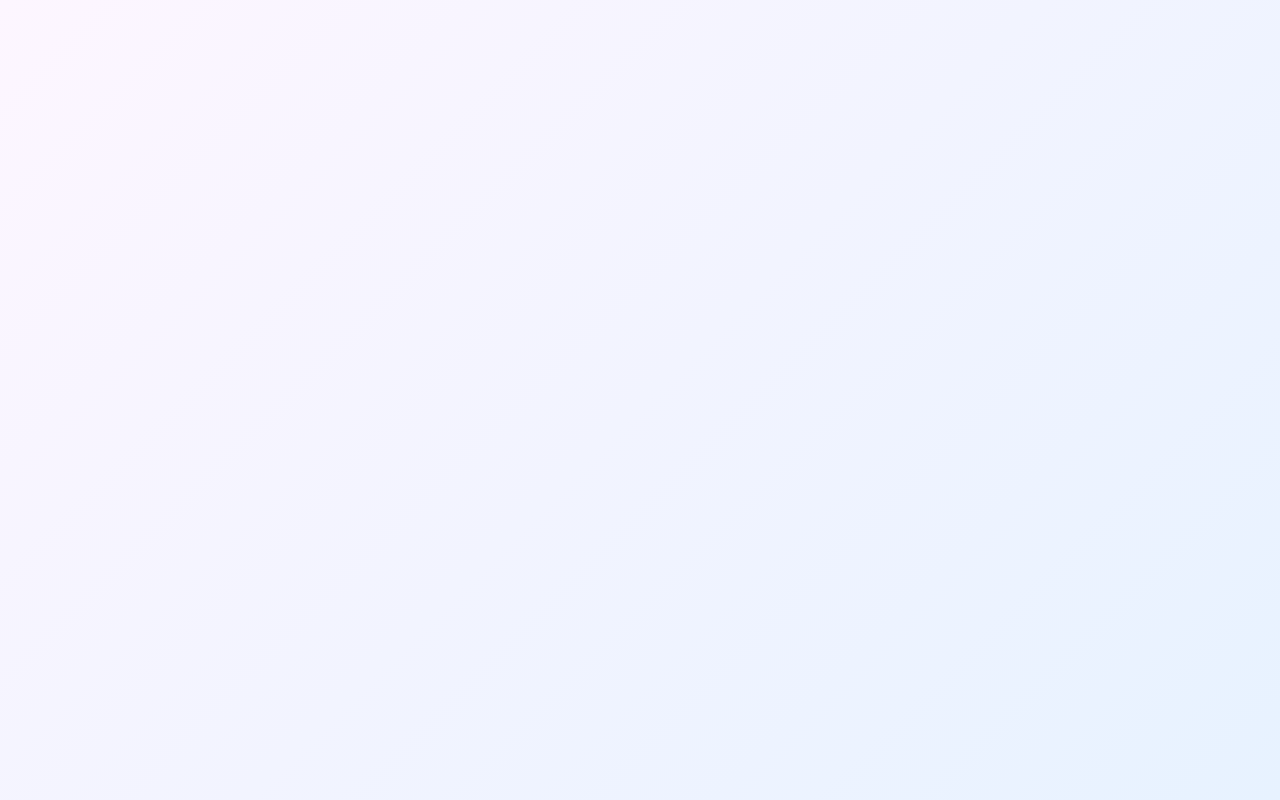
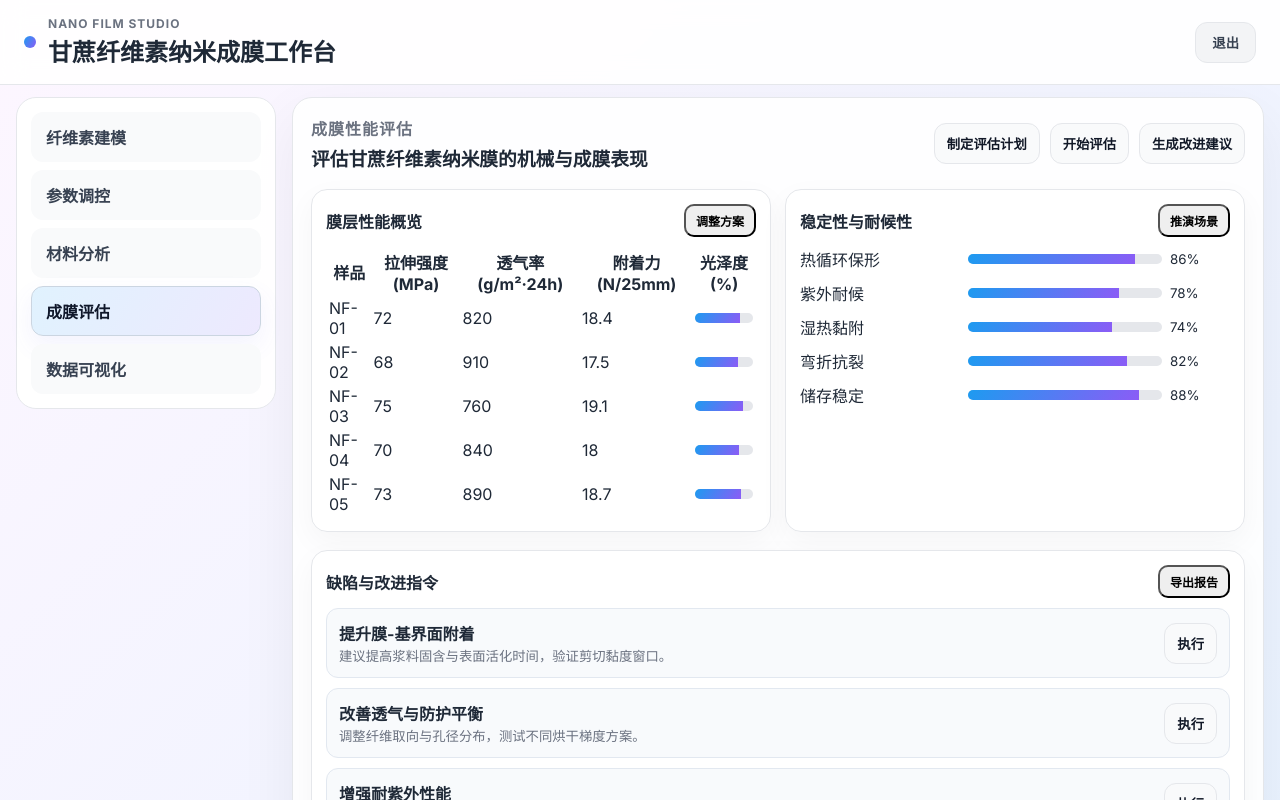
Before and after one commit to cqxzkeji/Copyright, a Vue app: page /main/evaluation in a window 1280 px wide. Before the commit this address had no page. Shown: the top 800 px of the page. Built offline with nearby package versions, Linux system fonts and the light colour scheme; sample sign-in values are in the browser's storage.

Commit message:
Add film evaluation module to dashboard

```diff
--- a/src/router/index.js
+++ b/src/router/index.js
@@ -4,6 +4,7 @@ import Main from '../views/Main.vue';
 import FiberModeling from '../views/FiberModeling.vue';
 import ParameterControl from '../views/ParameterControl.vue';
 import MaterialAnalysis from '../views/MaterialAnalysis.vue';
+import FilmEvaluation from '../views/FilmEvaluation.vue';
 import DataVisualization from '../views/DataVisualization.vue';
 
 const routes = [
@@ -18,6 +19,7 @@ const routes = [
       { path: 'modeling', name: 'modeling', component: FiberModeling },
       { path: 'control', name: 'control', component: ParameterControl },
       { path: 'analysis', name: 'analysis', component: MaterialAnalysis },
+      { path: 'evaluation', name: 'evaluation', component: FilmEvaluation },
       { path: 'visualization', name: 'visualization', component: DataVisualization }
     ]
   }
--- /dev/null
+++ b/src/views/FilmEvaluation.vue
@@ -0,0 +1,386 @@
+<template>
+  <div class="module">
+    <header class="header">
+      <div>
+        <p class="eyebrow">成膜性能评估</p>
+        <h3>评估甘蔗纤维素纳米膜的机械与成膜表现</h3>
+      </div>
+      <div class="actions">
+        <button class="ghost" @click="showPlan = true">制定评估计划</button>
+        <button class="primary" @click="startProgress('启动膜层稳态评估')">开始评估</button>
+        <button class="accent" @click="showAlert = true">生成改进建议</button>
+      </div>
+    </header>
+
+    <section class="grid">
+      <div class="card">
+        <div class="card-header">
+          <h4>膜层性能概览</h4>
+          <button class="mini" @click="showPlan = true">调整方案</button>
+        </div>
+        <table>
+          <thead>
+            <tr>
+              <th>样品</th>
+              <th>拉伸强度 (MPa)</th>
+              <th>透气率 (g/m²·24h)</th>
+              <th>附着力 (N/25mm)</th>
+              <th>光泽度 (%)</th>
+            </tr>
+          </thead>
+          <tbody>
+            <tr v-for="row in samples" :key="row.id">
+              <td>{{ row.id }}</td>
+              <td>{{ row.tensile }}</td>
+              <td>{{ row.breathability }}</td>
+              <td>{{ row.adhesion }}</td>
+              <td>
+                <div class="bar">
+                  <div class="value" :style="{ width: row.gloss + '%' }"></div>
+                </div>
+              </td>
+            </tr>
+          </tbody>
+        </table>
+      </div>
+
+      <div class="card">
+        <div class="card-header">
+          <h4>稳定性与耐候性</h4>
+          <button class="mini" @click="showStability = true">推演场景</button>
+        </div>
+        <div class="chart">
+          <div v-for="(item, idx) in stability" :key="idx" class="slice">
+            <span>{{ item.label }}</span>
+            <div class="bar">
+              <div class="value" :style="{ width: item.score + '%' }"></div>
+            </div>
+            <small>{{ item.score }}%</small>
+          </div>
+        </div>
+      </div>
+    </section>
+
+    <section class="grid single">
+      <div class="card">
+        <div class="card-header">
+          <h4>缺陷与改进指令</h4>
+          <button class="mini" @click="startProgress('导出评估报告')">导出报告</button>
+        </div>
+        <ul class="actions-list">
+          <li v-for="action in actions" :key="action.title">
+            <div>
+              <p class="action-title">{{ action.title }}</p>
+              <small class="muted">{{ action.detail }}</small>
+            </div>
+            <button class="ghost" @click="openAction(action.title)">执行</button>
+          </li>
+        </ul>
+      </div>
+    </section>
+
+    <ModalDialog v-model="showPlan" title="制定评估计划" @confirm="confirmPlan">
+      <form class="form" @submit.prevent>
+        <label>目标膜厚 (nm)
+          <input v-model.number="plan.thickness" type="number" min="50" />
+        </label>
+        <label>测试环境
+          <select v-model="plan.environment">
+            <option>常温常湿</option>
+            <option>高温高湿</option>
+            <option>低温干燥</option>
+          </select>
+        </label>
+        <label>循环次数
+          <input v-model.number="plan.cycles" type="number" min="1" />
+        </label>
+      </form>
+    </ModalDialog>
+
+    <ModalDialog v-model="showStability" title="耐候性推演" @confirm="confirmStability">
+      <form class="form" @submit.prevent>
+        <label>紫外剂量 (J/cm²)
+          <input v-model.number="stabilityForm.uv" type="number" min="0" />
+        </label>
+        <label>湿热时间 (h)
+          <input v-model.number="stabilityForm.humidity" type="number" min="0" />
+        </label>
+        <label>机械循环 (次)
+          <input v-model.number="stabilityForm.cycles" type="number" min="0" />
+        </label>
+      </form>
+    </ModalDialog>
+
+    <ModalDialog v-model="showAlert" title="生成改进建议" @confirm="confirmAlert">
+      <form class="form" @submit.prevent>
+        <label>关注指标
+          <select v-model="alertTarget">
+            <option>附着力</option>
+            <option>透气率</option>
+            <option>膜层光泽</option>
+          </select>
+        </label>
+        <label>备注
+          <input v-model="alertNote" placeholder="例如：提升对油性底材的附着力" />
+        </label>
+      </form>
+    </ModalDialog>
+
+    <ProgressDialog
+      v-model="showProgress"
+      :progress="progress"
+      title="评估进行中"
+      :description="progressLabel"
+    />
+  </div>
+</template>
+
+<script setup>
+import { reactive, ref } from 'vue';
+import ModalDialog from '../components/ModalDialog.vue';
+import ProgressDialog from '../components/ProgressDialog.vue';
+
+const samples = ref([
+  { id: 'NF-01', tensile: 72, breathability: 820, adhesion: 18.4, gloss: 78 },
+  { id: 'NF-02', tensile: 68, breathability: 910, adhesion: 17.5, gloss: 74 },
+  { id: 'NF-03', tensile: 75, breathability: 760, adhesion: 19.1, gloss: 82 },
+  { id: 'NF-04', tensile: 70, breathability: 840, adhesion: 18.0, gloss: 76 },
+  { id: 'NF-05', tensile: 73, breathability: 890, adhesion: 18.7, gloss: 80 }
+]);
+
+const stability = ref([
+  { label: '热循环保形', score: 86 },
+  { label: '紫外耐候', score: 78 },
+  { label: '湿热黏附', score: 74 },
+  { label: '弯折抗裂', score: 82 },
+  { label: '储存稳定', score: 88 }
+]);
+
+const actions = ref([
+  { title: '提升膜-基界面附着', detail: '建议提高浆料固含与表面活化时间，验证剪切黏度窗口。' },
+  { title: '改善透气与防护平衡', detail: '调整纤维取向与孔径分布，测试不同烘干梯度方案。' },
+  { title: '增强耐紫外性能', detail: '引入抗氧化助剂并优化膜厚梯度，记录老化前后差异。' },
+  { title: '降低卷曲残余应力', detail: '降低张力区间并增加缓冷段，监测残余应变释放。' },
+  { title: '提升光泽与透明度', detail: '优化分散超声时间，筛选低折射差添加剂。' }
+]);
+
+const showPlan = ref(false);
+const showStability = ref(false);
+const showAlert = ref(false);
+const showProgress = ref(false);
+const progress = ref(12);
+const progressLabel = ref('准备设备与样品');
+const alertTarget = ref('附着力');
+const alertNote = ref('');
+
+const plan = reactive({
+  thickness: 120,
+  environment: '常温常湿',
+  cycles: 3
+});
+
+const stabilityForm = reactive({
+  uv: 1.5,
+  humidity: 24,
+  cycles: 500
+});
+
+const startProgress = (label) => {
+  progress.value = 10;
+  progressLabel.value = label;
+  showProgress.value = true;
+  const steps = [32, 58, 84, 100];
+  let idx = 0;
+  const timer = setInterval(() => {
+    progress.value = steps[idx];
+    progressLabel.value = `${label} · 进度 ${progress.value}%`;
+    idx += 1;
+    if (idx === steps.length) {
+      clearInterval(timer);
+    }
+  }, 800);
+};
+
+const confirmPlan = () => {
+  showPlan.value = false;
+  startProgress('应用新的评估计划');
+};
+
+const confirmStability = () => {
+  showStability.value = false;
+  startProgress('推演耐候场景');
+};
+
+const confirmAlert = () => {
+  showAlert.value = false;
+  startProgress(`生成关于${alertTarget.value}的改进建议`);
+};
+
+const openAction = (title) => {
+  startProgress(`执行：${title}`);
+};
+</script>
+
+<style scoped>
+.module {
+  display: grid;
+  gap: 18px;
+}
+
+.header {
+  display: flex;
+  justify-content: space-between;
+  align-items: center;
+  flex-wrap: wrap;
+  gap: 12px;
+}
+
+.eyebrow {
+  margin: 0;
+  color: #6b7280;
+  font-weight: 700;
+  letter-spacing: 1px;
+}
+
+h3 {
+  margin: 4px 0 0;
+}
+
+.actions {
+  display: flex;
+  gap: 10px;
+  flex-wrap: wrap;
+}
+
+.button-row {
+  display: flex;
+  gap: 10px;
+  flex-wrap: wrap;
+}
+
+.grid {
+  display: grid;
+  grid-template-columns: repeat(auto-fit, minmax(320px, 1fr));
+  gap: 14px;
+}
+
+.grid.single {
+  grid-template-columns: 1fr;
+}
+
+.card {
+  border: 1px solid var(--border);
+  border-radius: 16px;
+  background: rgba(255, 255, 255, 0.9);
+  padding: 14px;
+  box-shadow: 0 10px 30px rgba(0, 0, 0, 0.04);
+}
+
+.card-header {
+  display: flex;
+  justify-content: space-between;
+  align-items: center;
+  margin-bottom: 10px;
+}
+
+.card-header h4 {
+  margin: 0;
+}
+
+.actions-list {
+  list-style: none;
+  padding: 0;
+  margin: 0;
+  display: grid;
+  gap: 10px;
+}
+
+.actions-list li {
+  display: flex;
+  justify-content: space-between;
+  align-items: center;
+  gap: 10px;
+  padding: 12px;
+  background: #f8fafc;
+  border-radius: 12px;
+  border: 1px solid #e2e8f0;
+}
+
+.action-title {
+  margin: 0;
+  font-weight: 700;
+}
+
+.muted {
+  color: #6b7280;
+}
+
+.bar {
+  width: 100%;
+  height: 10px;
+  background: #e5e7eb;
+  border-radius: 999px;
+  overflow: hidden;
+}
+
+.value {
+  height: 100%;
+  background: linear-gradient(120deg, var(--primary), var(--secondary));
+}
+
+.table-actions {
+  display: flex;
+  gap: 8px;
+}
+
+.chart {
+  display: grid;
+  gap: 10px;
+}
+
+.slice {
+  display: grid;
+  grid-template-columns: 160px 1fr 60px;
+  align-items: center;
+  gap: 8px;
+}
+
+.table-actions button,
+.actions-list button,
+.actions button {
+  border-radius: 12px;
+  border: 1px solid var(--border);
+  padding: 10px 12px;
+  background: #f9fafb;
+  color: #111827;
+}
+
+.primary {
+  background: linear-gradient(120deg, var(--primary), #60a5fa);
+  color: white;
+  border: none;
+}
+
+.accent {
+  background: linear-gradient(120deg, #34d399, #22c55e);
+  color: #fff;
+  border: none;
+}
+
+.ghost {
+  background: #f3f4f6;
+}
+
+.mini {
+  padding: 6px 10px;
+  border-radius: 10px;
+  font-size: 12px;
+}
+
+@media (max-width: 720px) {
+  .slice {
+    grid-template-columns: 1fr;
+    grid-template-rows: repeat(3, auto);
+  }
+}
+</style>
--- a/src/views/Main.vue
+++ b/src/views/Main.vue
@@ -15,6 +15,7 @@
         <router-link to="/main/modeling" class="nav" active-class="active">纤维素建模</router-link>
         <router-link to="/main/control" class="nav" active-class="active">参数调控</router-link>
         <router-link to="/main/analysis" class="nav" active-class="active">材料分析</router-link>
+        <router-link to="/main/evaluation" class="nav" active-class="active">成膜评估</router-link>
         <router-link to="/main/visualization" class="nav" active-class="active">数据可视化</router-link>
       </nav>
       <main class="content">
```
